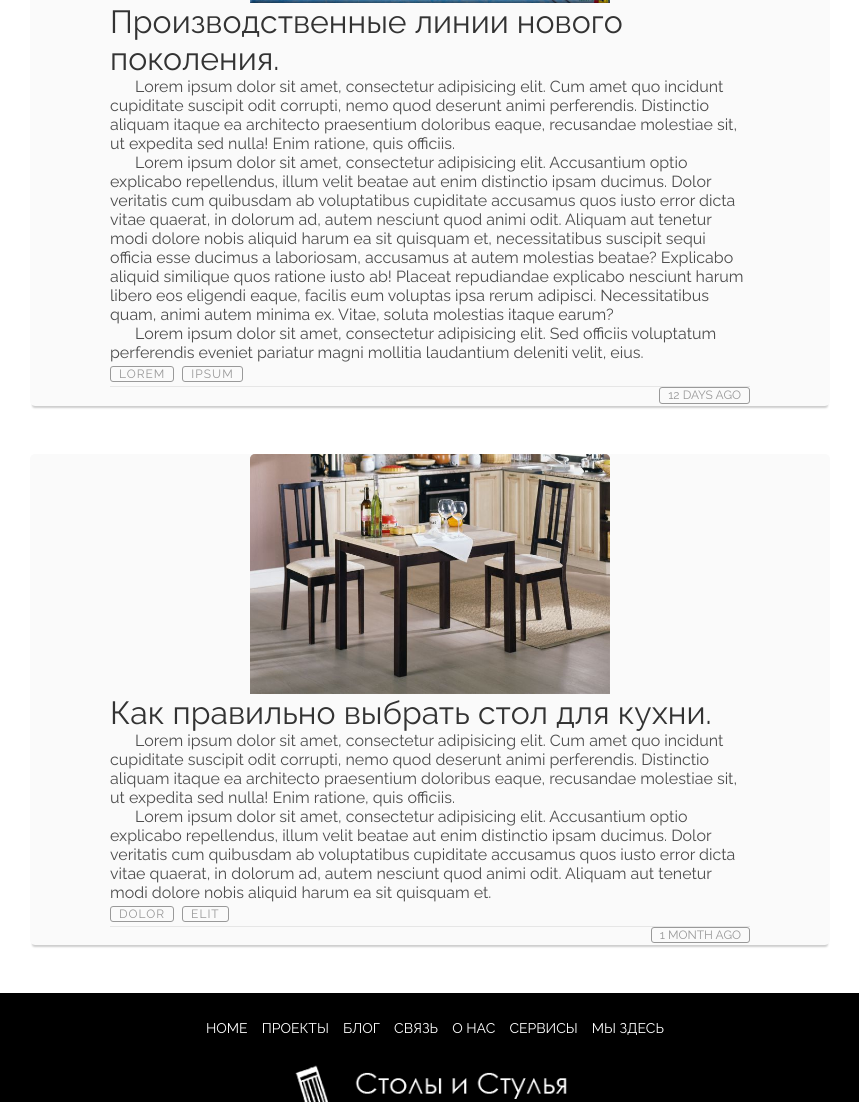
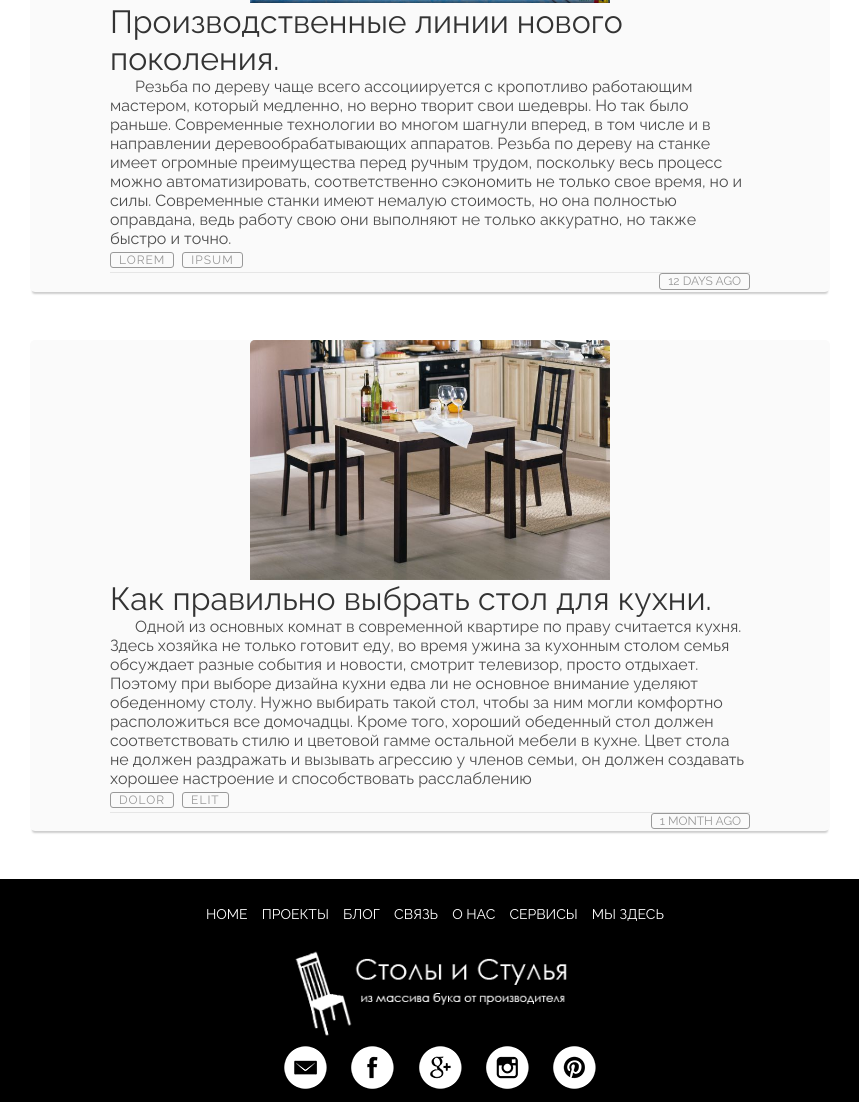
Before and after one commit to Vint-Razor/vint-razor.github.io, a plain HTML site: page blog.html in a window 1280 px wide. Shown: the part 1180-2282 px from the top of the page, without its empty margins (210-1069 px from the left). Drawn offline with Linux system fonts and the light colour scheme.

Commit message:
Наполнение блога

```diff
--- a/blog.html
+++ b/blog.html
@@ -74,9 +74,10 @@
 					<h1><a href="#">Производственные линии нового поколения.</a></h1>
 				</div>
 				<div class="blog-text">
-					<p>Lorem ipsum dolor sit amet, consectetur adipisicing elit. Cum amet quo incidunt cupiditate suscipit odit corrupti, nemo quod deserunt animi perferendis. Distinctio aliquam itaque ea architecto praesentium doloribus eaque, recusandae molestiae sit, ut expedita sed nulla! Enim ratione, quis officiis.</p>
-					<p>Lorem ipsum dolor sit amet, consectetur adipisicing elit. Accusantium optio explicabo repellendus, illum velit beatae aut enim distinctio ipsam ducimus. Dolor veritatis cum quibusdam ab voluptatibus cupiditate accusamus quos iusto error dicta vitae quaerat, in dolorum ad, autem nesciunt quod animi odit. Aliquam aut tenetur modi dolore nobis aliquid harum ea sit quisquam et, necessitatibus suscipit sequi officia esse ducimus a laboriosam, accusamus at autem molestias beatae? Explicabo aliquid similique quos ratione iusto ab! Placeat repudiandae explicabo nesciunt harum libero eos eligendi eaque, facilis eum voluptas ipsa rerum adipisci. Necessitatibus quam, animi autem minima ex. Vitae, soluta molestias itaque earum?</p>
-					<p>Lorem ipsum dolor sit amet, consectetur adipisicing elit. Sed officiis voluptatum perferendis eveniet pariatur magni mollitia laudantium deleniti velit, eius.</p>
+					<p>Резьба по дереву чаще всего ассоциируется с кропотливо работающим мастером, который медленно, но верно творит свои шедевры. Но так было раньше. Современные технологии во многом шагнули вперед, в том числе и в направлении деревообрабатывающих аппаратов.
+					Резьба по дереву на станке имеет огромные преимущества перед ручным трудом, поскольку весь процесс можно автоматизировать, соответственно сэкономить не только свое время, но и силы.
+					Современные станки имеют немалую стоимость, но она полностью оправдана, ведь работу свою они выполняют не только аккуратно, но также быстро и точно.
+					</p>
 				</div>
 				<div class="blog-tags">
 					<ul>
@@ -105,8 +106,7 @@
 					<h1><a href="#">Как правильно выбрать стол для кухни.</a></h1>
 				</div>
 				<div class="blog-text">
-					<p>Lorem ipsum dolor sit amet, consectetur adipisicing elit. Cum amet quo incidunt cupiditate suscipit odit corrupti, nemo quod deserunt animi perferendis. Distinctio aliquam itaque ea architecto praesentium doloribus eaque, recusandae molestiae sit, ut expedita sed nulla! Enim ratione, quis officiis.</p>
-					<p>Lorem ipsum dolor sit amet, consectetur adipisicing elit. Accusantium optio explicabo repellendus, illum velit beatae aut enim distinctio ipsam ducimus. Dolor veritatis cum quibusdam ab voluptatibus cupiditate accusamus quos iusto error dicta vitae quaerat, in dolorum ad, autem nesciunt quod animi odit. Aliquam aut tenetur modi dolore nobis aliquid harum ea sit quisquam et.</p>
+					<p>Одной из основных комнат в современной квартире по праву считается кухня. Здесь хозяйка не только готовит еду, во время ужина за кухонным столом семья обсуждает разные события и новости, смотрит телевизор, просто отдыхает. Поэтому при выборе дизайна кухни едва ли не основное внимание уделяют обеденному столу. Нужно выбирать такой стол, чтобы за ним могли комфортно расположиться все домочадцы. Кроме того, хороший обеденный стол  должен соответствовать стилю и цветовой гамме остальной мебели в кухне. Цвет стола не должен раздражать и вызывать агрессию у членов семьи, он должен создавать хорошее настроение и способствовать расслаблению</p>
 				</div>
 				<div class="blog-tags">
 					<ul>
```
